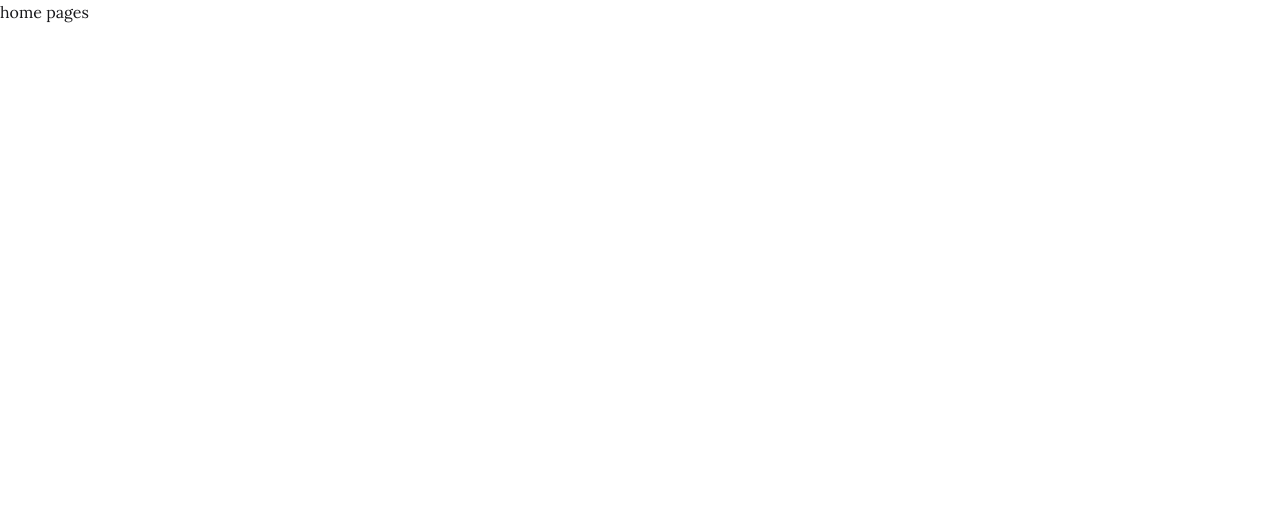
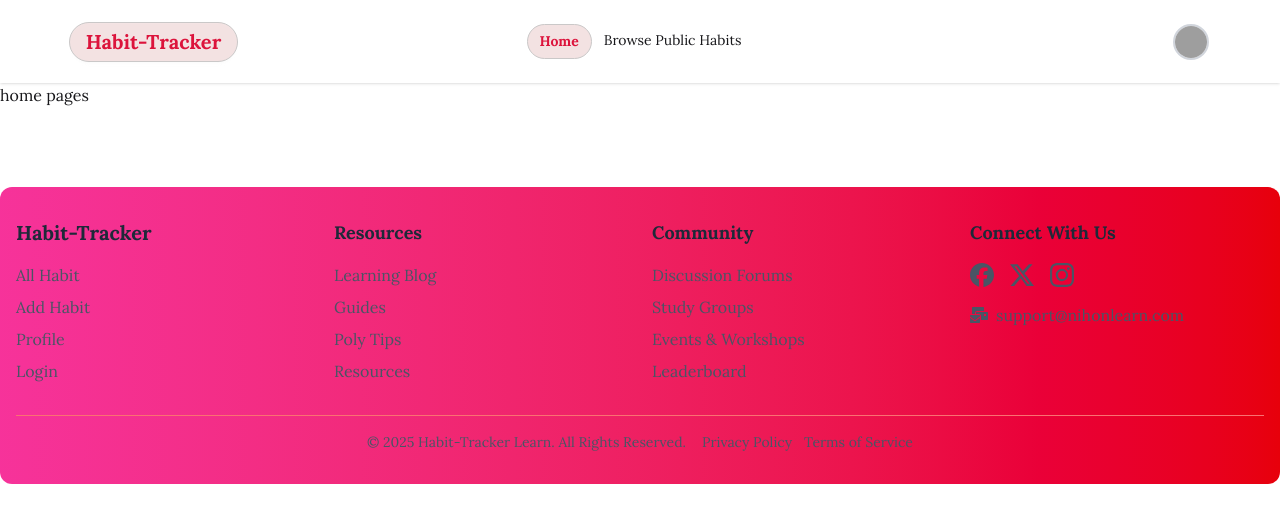
Before and after one commit to Ruhulamin1130/habit-tracker-clint, a React (Vite) app: page / in a window 1280 px wide. Shown: the top 522 px of the page. Built offline with nearby package versions, Linux system fonts and the light colour scheme; grey boxes are pictures that could not be loaded.

Commit message:
nav bar and footer added

```diff
--- a/package.json
+++ b/package.json
@@ -11,6 +11,7 @@
   },
   "dependencies": {
     "@tailwindcss/vite": "^4.1.17",
+    "lucide": "^0.553.0",
     "react": "^19.1.1",
     "react-dom": "^19.1.1",
     "react-icons": "^5.5.0",
--- /dev/null
+++ b/src/components/Footer/Footer.jsx
@@ -0,0 +1,192 @@
+import React from "react";
+import { BsInstagram, BsTwitterX } from "react-icons/bs";
+import { FaMailBulk } from "react-icons/fa";
+import { FaFacebook } from "react-icons/fa6";
+import { Link } from "react-router";
+
+const Footer = () => {
+  const currentYear = new Date().getFullYear();
+  return (
+    <footer className="bg-linear-to-r from-pink-500 to-red-600 py-8 px-4  rounded-xl mt-20">
+      <div className="container mx-auto grid grid-cols-1 md:grid-cols-4 gap-6">
+        <div>
+          <div className="flex items-center space-x-2 text-white">
+            <span className="text-xl font-bold text-gray-800 dark:text-gray-200">
+              Habit-Tracker
+            </span>
+          </div>
+          <ul className="space-y-2 mt-4">
+            <li>
+              <Link
+                to="/all-habit"
+                className="text-gray-600 dark:text-gray-200 hover:text-blue-600"
+              >
+                All Habit
+              </Link>
+            </li>
+            <li>
+              <Link
+                to="/add-habit"
+                className="text-gray-600 dark:text-gray-200 hover:text-blue-600"
+              >
+                Add Habit
+              </Link>
+            </li>
+            <li>
+              <Link
+                to="/profile"
+                className="text-gray-600 dark:text-gray-200 hover:text-blue-600"
+              >
+                Profile
+              </Link>
+            </li>
+            <li>
+              <Link
+                to="/auth/login"
+                className="text-gray-600 dark:text-gray-200 hover:text-blue-600"
+              >
+                Login
+              </Link>
+            </li>
+          </ul>
+        </div>
+
+        <div>
+          <h3 className="text-lg font-bold mb-4 text-gray-800 dark:text-gray-200">
+            Resources
+          </h3>
+          <ul className="space-y-2">
+            <li>
+              <Link
+                to="/"
+                className="text-gray-600 dark:text-gray-200 hover:text-blue-600"
+              >
+                Learning Blog
+              </Link>
+            </li>
+            <li>
+              <Link
+                to="/"
+                className="text-gray-600 dark:text-gray-200 hover:text-blue-600"
+              >
+                Guides
+              </Link>
+            </li>
+            <li>
+              <Link
+                to="/"
+                className="text-gray-600 dark:text-gray-200 hover:text-blue-600"
+              >
+                Poly Tips
+              </Link>
+            </li>
+            <li>
+              <Link
+                to="/resources"
+                className="text-gray-600 dark:text-gray-200 hover:text-blue-600"
+              >
+                Resources
+              </Link>
+            </li>
+          </ul>
+        </div>
+
+        <div>
+          <h3 className="text-lg font-bold mb-4 text-gray-800 dark:text-gray-200">
+            Community
+          </h3>
+          <ul className="space-y-2">
+            <li>
+              <Link
+                to="/"
+                className="text-gray-600 dark:text-gray-200 hover:text-blue-600"
+              >
+                Discussion Forums
+              </Link>
+            </li>
+            <li>
+              <Link
+                to="/"
+                className="text-gray-600 dark:text-gray-200 hover:text-blue-600"
+              >
+                Study Groups
+              </Link>
+            </li>
+            <li>
+              <Link
+                to="/"
+                className="text-gray-600 dark:text-gray-200 hover:text-blue-600"
+              >
+                Events & Workshops
+              </Link>
+            </li>
+            <li>
+              <Link
+                to="/"
+                className="text-gray-600 dark:text-gray-200 hover:text-blue-600"
+              >
+                Leaderboard
+              </Link>
+            </li>
+          </ul>
+        </div>
+
+        <div>
+          <h3 className="text-lg font-bold mb-4 text-gray-800 dark:text-gray-200">
+            Connect With Us
+          </h3>
+          <div className="flex space-x-4 mb-4">
+            <a
+              href="https://facebook.com"
+              target="_blank"
+              rel="noopener noreferrer"
+              className="text-gray-600 dark:text-gray-200 hover:text-blue-700"
+            >
+              <FaFacebook size={24} />
+            </a>
+            <a
+              href="https://twitter.com"
+              target="_blank"
+              rel="noopener noreferrer"
+              className="text-gray-600 dark:text-gray-200 hover:text-blue-400"
+            >
+              <BsTwitterX size={24} />
+            </a>
+            <a
+              href="https://instagram.com"
+              target="_blank"
+              rel="noopener noreferrer"
+              className="text-gray-600 dark:text-gray-200 hover:text-pink-600"
+            >
+              <BsInstagram size={24} />
+            </a>
+          </div>
+          <div>
+            <a
+              href="mailto:support@nihonlearn.com"
+              className="flex items-center text-gray-600 dark:text-gray-200 hover:text-blue-600"
+            >
+              <FaMailBulk size={18} className="mr-2" /> support@nihonlearn.com
+            </a>
+          </div>
+        </div>
+      </div>
+
+      <div className="border-t lg:mb-0 md:mb-0 mb-20 border-[#fa7171] mt-8 pt-4 text-center">
+        <p className="text-sm text-gray-600 dark:text-gray-200">
+          © {currentYear} Habit-Tracker Learn. All Rights Reserved.
+          <span className="ml-4">
+            <Link to="/" className="hover:text-blue-600 mr-3">
+              Privacy Policy
+            </Link>
+            <Link to="/" className="hover:text-blue-600">
+              Terms of Service
+            </Link>
+          </span>
+        </p>
+      </div>
+    </footer>
+  );
+};
+
+export default Footer;
--- a/src/components/Navbar.jsx
+++ b/src/components/Navbar.jsx
@@ -0,0 +1,126 @@
+import React from "react";
+import { FaGear, FaUser } from "react-icons/fa6";
+import { IoLogOut } from "react-icons/io5";
+import { Link, NavLink } from "react-router";
+
+const Navbar = () => {
+  const user = "ruhul";
+  const links = (
+    <>
+      <NavLink to={"/"}>
+        <li>
+          <a>Home</a>
+        </li>
+      </NavLink>
+      <NavLink to={"/public-habit"}>
+        <li>
+          <a>Browse Public Habits</a>
+        </li>
+      </NavLink>
+    </>
+  );
+  return (
+    <div className="navbar bg-base-100 shadow-sm">
+      <div className="w-11/12 mx-auto navbar">
+        <div className="navbar-start">
+          <div className="dropdown">
+            <div tabIndex={0} role="button" className="btn btn-ghost lg:hidden">
+              <svg
+                xmlns="http://www.w3.org/2000/svg"
+                className="h-5 w-5"
+                fill="none"
+                viewBox="0 0 24 24"
+                stroke="currentColor"
+              >
+                {" "}
+                <path
+                  strokeLinecap="round"
+                  strokeLinejoin="round"
+                  strokeWidth="2"
+                  d="M4 6h16M4 12h8m-8 6h16"
+                />{" "}
+              </svg>
+            </div>
+            <ul
+              tabIndex="-1"
+              className="menu menu-sm dropdown-content bg-base-100 rounded-box z-1 mt-3 w-52 p-2 shadow"
+            >
+              {links}
+            </ul>
+          </div>
+          <NavLink
+            to={"/"}
+            className="btn bg-linear-to-r from-pink-500 to-red-600 text-xl"
+          >
+            Habit-Tracker
+          </NavLink>
+        </div>
+        <div className="navbar-center hidden lg:flex">
+          <ul className="menu menu-horizontal px-1">{links}</ul>
+        </div>
+        <div className="navbar-end">
+          {/* end here for user */}
+          {user ? (
+            <div className="dropdown dropdown-end z-50">
+              <div
+                tabIndex={0}
+                role="button"
+                className="btn btn-ghost btn-circle avatar"
+              >
+                <div className="w-9 border-2 border-gray-300 rounded-full">
+                  <img
+                    alt="Tailwind CSS Navbar component"
+                    referrerPolicy="no-referrer"
+                    src={
+                      user.photoURL ||
+                      "https://img.daisyui.com/images/stock/photo-1534528741775-53994a69daeb.webp"
+                    }
+                  />
+                </div>
+              </div>
+              <ul
+                tabIndex="-1"
+                className="menu  menu-sm dropdown-content bg-base-100 rounded-box z-50 mt-3 w-52 p-2 shadow"
+              >
+                <div className=" pb-3 border-b border-b-gray-200">
+                  <li className="text-sm font-bold">{user.displayName}</li>
+                  <li className="text-xs">{user.email}</li>
+                </div>
+                <li className="mt-3">
+                  <Link to={"/profile"}>
+                    <FaUser /> Profile
+                  </Link>
+                </li>
+
+                <li>
+                  <a>
+                    {" "}
+                    <FaGear /> Settings
+                  </a>
+                </li>
+                <li>
+                  <button
+                    //   onClick={signOutUser}
+                    className="btn btn-xs text-left bg-linear-to-r from-pink-500 to-red-500 text-white"
+                  >
+                    <IoLogOut /> Logout
+                  </button>
+                </li>
+              </ul>
+            </div>
+          ) : (
+            <Link
+              to={"/auth/login"}
+              className="btn rounded-full border-gray-300  btn-sm bg-linear-to-r from-pink-500 to-red-500 text-white"
+            >
+              {" "}
+              <IoLogIn /> Login
+            </Link>
+          )}
+        </div>
+      </div>
+    </div>
+  );
+};
+
+export default Navbar;
--- a/src/layout/MainLayOut.jsx
+++ b/src/layout/MainLayOut.jsx
@@ -1,14 +1,20 @@
 import React from "react";
 import { Outlet } from "react-router";
+import Navbar from "../components/Navbar";
+import Footer from "../components/Footer/Footer";
 
 const MainLayOut = () => {
   return (
     <div>
-      <header></header>
+      <header>
+        <Navbar></Navbar>
+      </header>
       <main>
         <Outlet></Outlet>
       </main>
-      <footer></footer>
+      <footer>
+        <Footer></Footer>
+      </footer>
     </div>
   );
 };
```
Also changed, not shown: 1 other file (tests, documents, lock files or other folders).
